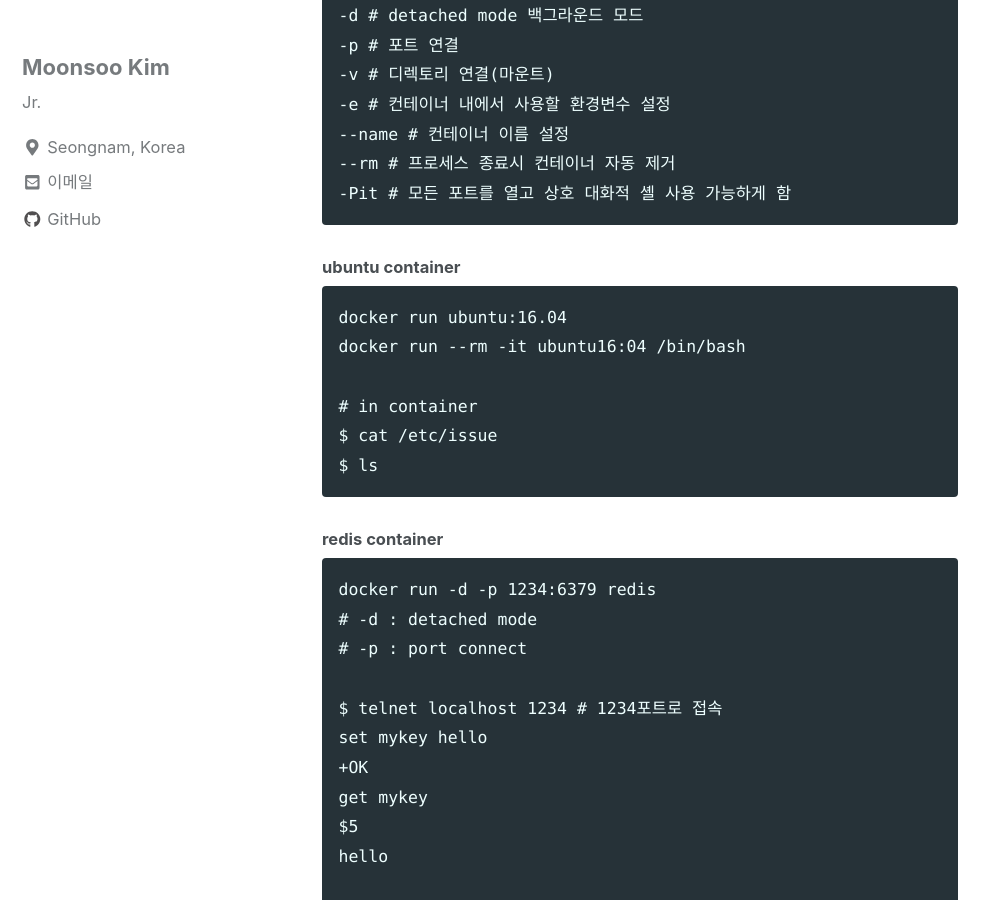
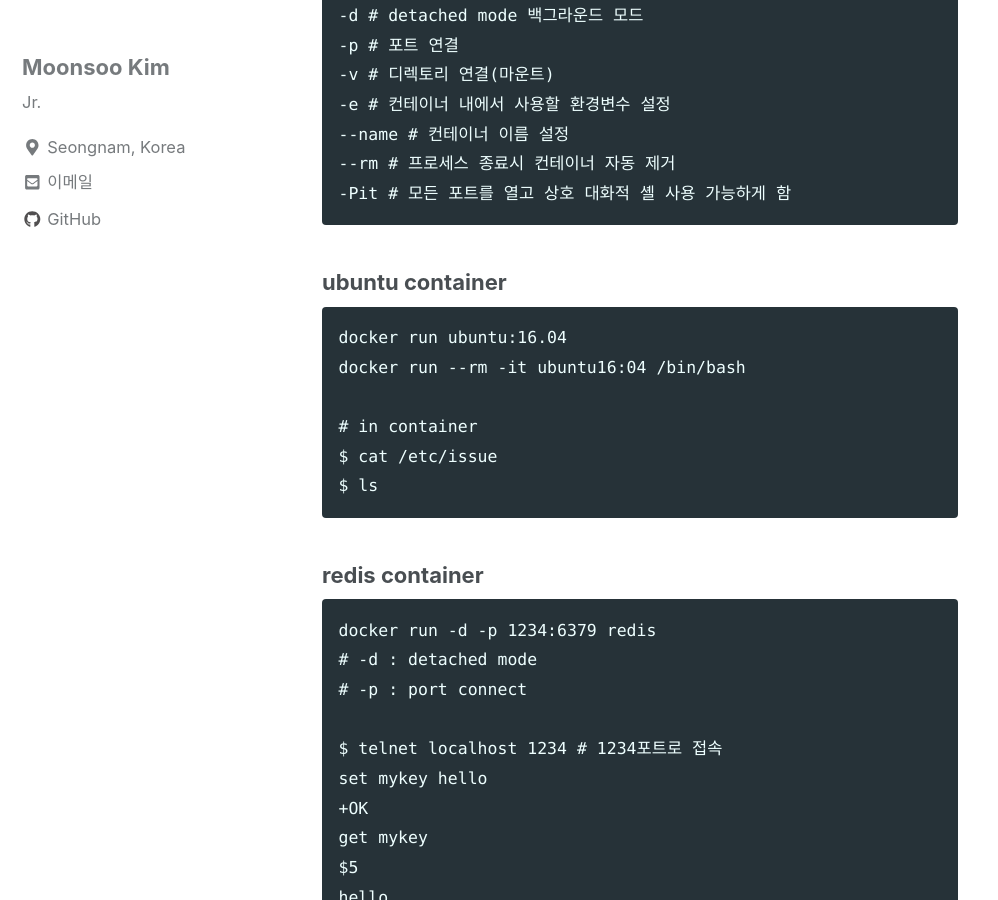
Before and after one commit to Moons08/Moons08.github.io, a Jekyll site: the page built from _posts/2018-06-16-docker.md, in a window 1280 px wide and 900 px high, scrolled down 2938 px. Shown: the whole window, without its empty margins (0-998 px from the left). Built offline with Jekyll 4.4.1, drawn with Linux system fonts in a browser that asks for light colours; nearby versions of some CDN libraries; comment, search, counter and statistics services are not loaded.

Commit message:
fix header

```diff
--- a/_posts/2018-06-16-docker.md
+++ b/_posts/2018-06-16-docker.md
@@ -70,7 +70,7 @@
     --rm # 프로세스 종료시 컨테이너 자동 제거
     -Pit # 모든 포트를 열고 상호 대화적 셸 사용 가능하게 함
 
-#### ubuntu container
+### ubuntu container
 
     docker run ubuntu:16.04
     docker run --rm -it ubuntu16:04 /bin/bash
@@ -80,7 +80,7 @@
     $ ls
 
 
-#### redis container
+### redis container
 
     docker run -d -p 1234:6379 redis
     # -d : detached mode
@@ -97,7 +97,7 @@
     +OK
     Connection closed by foreign host.
 
-#### MySQL5.7 container
+### MySQL5.7 container
 Host OS에 MySQL 클라이언트가 설치되어있어야 함. 처음 실행 시에는 준비 시간 때문에 에러가 날 수 있음
 
     docker run -d -p 3306:3306\
@@ -206,7 +206,7 @@
 호스트의 `/my/own/datadir` 디렉토리에 데이터베이스 파일 저장. 최신 이미지 업데이트 시에도 동일 사용 가능
 
 ---
-#### References
+### References
 이 포스트보다 훨씬 자세하게 정리되어있다.
 - [초보를 위한 도커 안내서](https://subicura.com/2017/01/19/docker-guide-for-beginners-1.html)
 - [도커 초간단 사용법](https://datascienceschool.net/view-notebook/708e711429a646818b9dcbb581e0c10a/)
```
